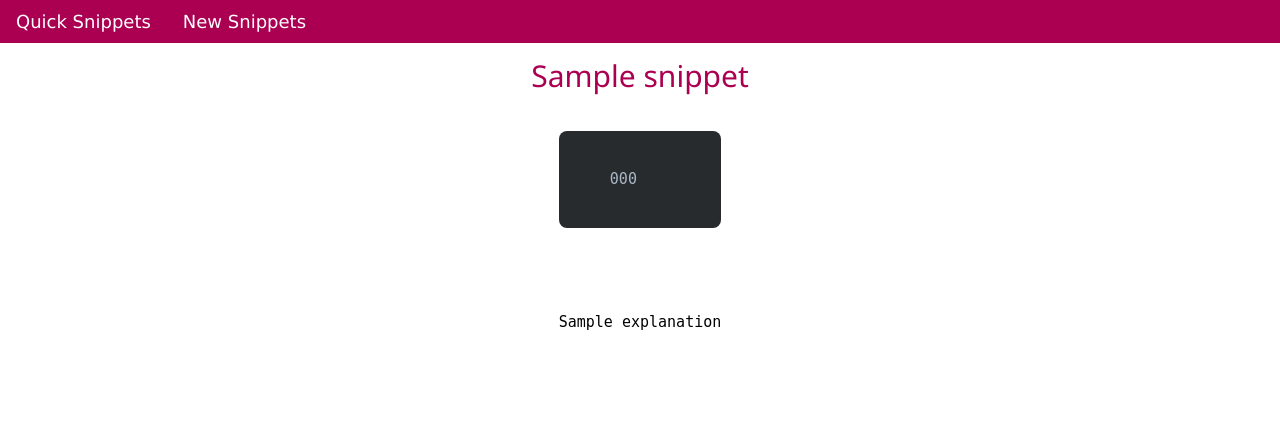
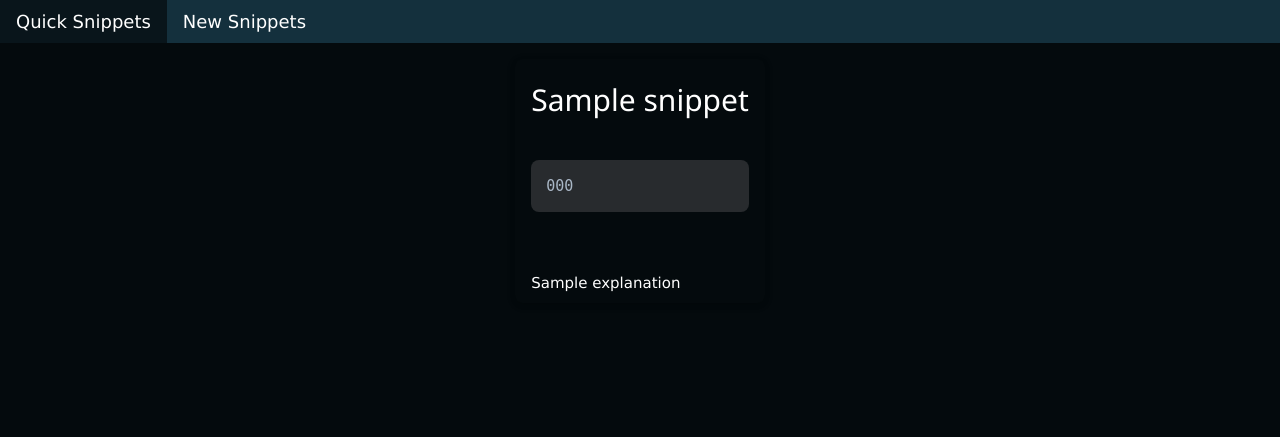
Before and after one commit to mordy-python/Quick-Snippets-Hackathon, a Flask app: template templates/snippet.html in a window 1280 px wide. Shown: the top 437 px of the page. Run offline with Flask 2, Linux system fonts and the light colour scheme; the template is opened without the code that fills it: most values are stand-ins (such as "Sample title", 1, 10 or a date in 2020); some libraries are stand-ins or nearby versions.

Commit message:
changed theme

```diff
--- a/static/styles.css
+++ b/static/styles.css
@@ -1,22 +1,22 @@
-.w3-theme-l5 {color:#000 !important; background-color:#ffebf5 !important}
-.w3-theme-l4 {color:#000 !important; background-color:#ffbcdc !important}
-.w3-theme-l3 {color:#000 !important; background-color:#ff78b9 !important}
-.w3-theme-l2 {color:#fff !important; background-color:#ff3597 !important}
-.w3-theme-l1 {color:#fff !important; background-color:#f10074 !important}
-.w3-theme-d1 {color:#fff !important; background-color:#9c004b !important}
-.w3-theme-d2 {color:#fff !important; background-color:#8b0043 !important}
-.w3-theme-d3 {color:#fff !important; background-color:#79003b !important}
-.w3-theme-d4 {color:#fff !important; background-color:#680032 !important}
-.w3-theme-d5 {color:#fff !important; background-color:#57002a !important}
+.w3-theme-l5 {color:#000 !important; background-color:#eaf3f8 !important}
+.w3-theme-l4 {color:#000 !important; background-color:#b8d7e7 !important}
+.w3-theme-l3 {color:#fff !important; background-color:#71b0d0 !important}
+.w3-theme-l2 {color:#fff !important; background-color:#3883a9 !important}
+.w3-theme-l1 {color:#fff !important; background-color:hsl(200, 50%, 16%) !important}
+.w3-theme-d1 {color:#fff !important; background-color:#081318 !important}
+.w3-theme-d2 {color:#fff !important; background-color:#071115 !important}
+.w3-theme-d3 {color:#fff !important; background-color:#060f13 !important}
+.w3-theme-d4 {color:#fff !important; background-color:#050c10 !important}
+.w3-theme-d5 {color:#fff !important; background-color:#040a0d !important}
 
-.w3-theme-light {color:#000 !important; background-color:#ffebf5 !important}
-.w3-theme-dark {color:#fff !important; background-color:#57002a !important}
-.w3-theme-action {color:#fff !important; background-color:#57002a !important}
+.w3-theme-light {color:#000 !important; background-color:#eaf3f8 !important}
+.w3-theme-dark {color:#fff !important; background-color:#040a0d !important}
+.w3-theme-action {color:#fff !important; background-color:#040a0d !important}
 
-.w3-theme {color:#fff !important; background-color:#ab0052 !important}
-.w3-text-theme {color:#ab0052 !important}
-.w3-border-theme {border-color:#ab0052 !important}
+.w3-theme {color:#fff !important; background-color:#09151b !important}
+.w3-text-theme {color:#09151b !important}
+.w3-border-theme {border-color:#09151b !important}
 
-.w3-hover-theme:hover {color:#fff !important; background-color:#ab0052 !important}
-.w3-hover-text-theme:hover {color:#ab0052 !important}
-.w3-hover-border-theme:hover {border-color:#ab0052 !important}
+.w3-hover-theme:hover {color:#fff !important; background-color:#09151b !important}
+.w3-hover-text-theme:hover {color:#09151b !important}
+.w3-hover-border-theme:hover {border-color:#09151b !important}
--- a/templates/base.html
+++ b/templates/base.html
@@ -12,10 +12,10 @@
   <title>Quick Snippets - {{title}}</title>
 </head>
 
-<body>
-  <div class="w3-bar w3-large w3-theme">
-    <a href="{{url_for('index')}}" class="w3-bar-item" style="text-decoration: none;">Quick Snippets</a>
-    <a href="{{url_for('new_snippet')}}" class="w3-bar-item" style="text-decoration: none;">New Snippets</a>
+<body class="w3-theme-dark">
+  <div class="w3-bar w3-large w3-theme-l1">
+    <a href="{{url_for('index')}}" class="w3-hover-theme w3-bar-item" style="text-decoration: none;">Quick Snippets</a>
+    <a href="{{url_for('new_snippet')}}" class="w3-hover-theme w3-bar-item" style="text-decoration: none;">New Snippets</a>
     <!-- <a href="#" class="w3-bar-item" style="text-decoration: none;">Home</a> -->
   </div>
   <div class="w3-container">
--- a/templates/snippet.html
+++ b/templates/snippet.html
@@ -1,31 +1,29 @@
 {% extends 'base.html' %}
 {% block content %}
-<link rel="stylesheet"
-      href="//cdnjs.cloudflare.com/ajax/libs/highlight.js/11.4.0/styles/androidstudio.min.css">
+<link rel="stylesheet" href="//cdnjs.cloudflare.com/ajax/libs/highlight.js/11.4.0/styles/androidstudio.min.css">
 <script src="//cdnjs.cloudflare.com/ajax/libs/highlight.js/11.4.0/highlight.min.js"></script>
 <script>hljs.highlightAll();</script>
 <style>
-  p > code {
+  p>code {
     background-color: #eee;
+    color: #09151b;
     border-radius: 3px;
     font-family: courier, monospace;
     padding: 0 3px;
-}
+  }
+  .main-content {
+    display: flex;
+    justify-content: center;
+    align-items: center;
+  }
 </style>
-<h2 class="w3-text-theme w3-center">{{snippet.title}}</h2>
-<pre style="width:fit-content;margin:auto;">
-  <code class="w3-round-large" id='code_copy'>
-    {{snippet.code}}
-  </code>
-  <!-- <button onclick="copy();">Copy</button> -->
-  <p class="nohighlight">{{snippet.explanation |safe}}</p>
-<!-- </pre>
-<script>
-  function copy(){
-    var text = document.getElementById('code_copy');
-    text.select();
-    text.setSelectionRange(0, 99999);
-    navigator.clipboard.writeText(text.value);
-  }
-</script> -->
+<div class="main-content">
+  <div class="w3-card w3-theme-d5 w3-round-large w3-padding w3-margin-top">
+    <h2 class="w3-center" style="color:#fff;">{{snippet.title}}</h2>
+    <pre>
+    <code class="w3-round-large" id='code_copy'>{{snippet.code}}</code>
+  </pre>
+    {{snippet.explanation |safe}}
+  </div>
+</div>
 {% endblock content %}
```
Also changed, not shown: templates/index.html (+8 -6 lines), 1 other file.
